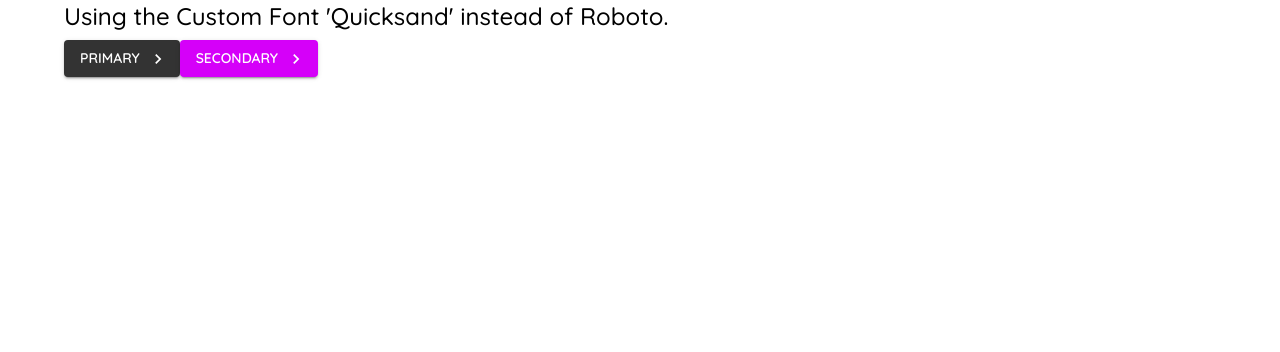
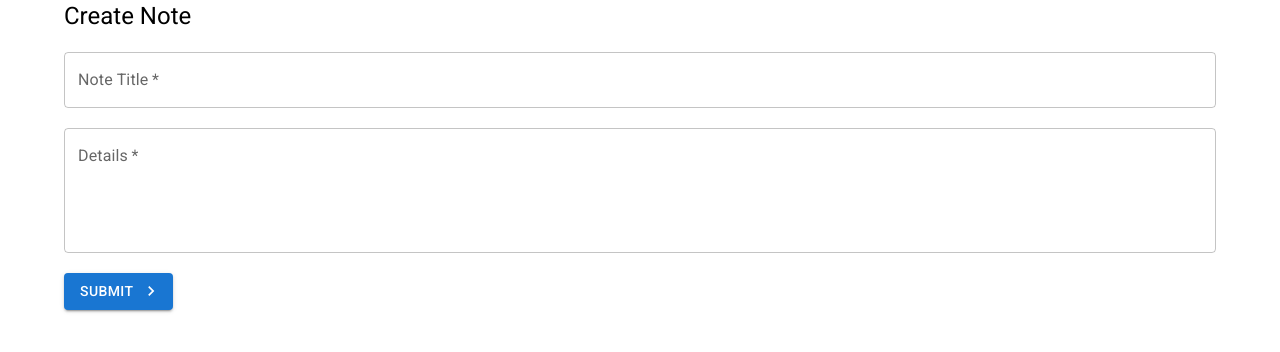
Before and after one commit to calebscode/material-ui-tut, a React (Vite) app: page /create in a window 1280 px wide. Shown: the top 352 px of the page. Built offline with nearby package versions, Linux system fonts and the light colour scheme.

Commit message:
TextFields and forms

```diff
--- a/src/App.jsx
+++ b/src/App.jsx
@@ -3,22 +3,9 @@ import { Route, BrowserRouter as Router, Routes } from 'react-router-dom'
 import Notes from './pages/Notes'
 import Create from './pages/Create'
 import { ThemeProvider, createTheme } from '@mui/material'
-import { purple } from '@mui/material/colors'
+import { dark } from '@mui/material/styles/createPalette'
 
 const theme = createTheme({
-  palette : {
-    primary : {
-      main : "#333",
-    },
-    secondary : purple
-  },
-  typography : {
-    fontFamily : "Quicksand",
-    fontWeightLight : "400",
-    fontWeightRegular : '500',
-    fontWeightMedium : '600',
-    fontWeightBold : '700'
-  }
 })
 
 function App() {
--- a/src/pages/Create.jsx
+++ b/src/pages/Create.jsx
@@ -1,9 +1,45 @@
-import { Container } from '@mui/material';
+import { Container, TextField } from '@mui/material';
 import { Button } from '@mui/material';
 import { Typography } from '@mui/material';
 import KeyboardArrowRightIcon from '@mui/icons-material/KeyboardArrowRight';
+import { useState } from 'react';
+
+const classes = {
+  field : {
+    marginTop: '20px',
+    marginBottom: '20px',
+    display: 'block',
+  }
+}
 
 export default function Create() {
+
+  const [title, setTitle] = useState('')
+  const [details, setDetails] = useState('')
+  const [titleError, setTitleError] = useState(false)
+  const [detailsError, setDetailsError] = useState(false)
+
+  function handleSubmit(e) {
+    e.preventDefault()
+
+    setTitleError(!(title))
+    setDetailsError(!(details))
+
+    if (title && details) {
+      const note = {
+        title : title,
+        details : details,
+        id : crypto.randomUUID()
+      }
+
+      setTitle('')
+      setDetails('')
+      console.log(note)
+    } else {
+      console.log('failed to create new note')
+    }
+
+  }
 
   return (
     <Container>
@@ -11,20 +47,49 @@ export default function Create() {
         variant='h5'
         component='h2'
         gutterBottom>
-        Using the Custom Font 'Quicksand' instead of Roboto.
+        Create Note
       </Typography>
-      <Button
-        color='primary'
-        variant='contained'
-        endIcon={<KeyboardArrowRightIcon />}>
-        Primary
-      </Button>
-      <Button
-        color='secondary'
-        variant='contained'
-        endIcon={<KeyboardArrowRightIcon />}>
-        Secondary
-      </Button>
+
+      <form
+        onSubmit={handleSubmit}
+        noValidate
+        autoComplete='off'>
+        <TextField
+          value={title}
+          onChange={(e) => setTitle(e.target.value)}
+          sx={classes.field}
+          variant='outlined'
+          color='secondary'
+          label='Note Title'
+          required
+          fullWidth
+          error={titleError}
+          >
+
+        </TextField>
+        <TextField
+          value={details}
+          onChange={(e) => setDetails(e.target.value)}
+          sx={classes.field}
+          variant='outlined'
+          color='secondary'
+          label='Details'
+          required
+          fullWidth
+          multiline
+          rows={4}
+          error={detailsError}
+          >
+        </TextField>
+        <Button
+          type='submit'
+          color='primary'
+          variant='contained'
+          endIcon={<KeyboardArrowRightIcon />}>
+          Submit
+        </Button>
+      </form>
+
     </Container>
   )
 }
```
